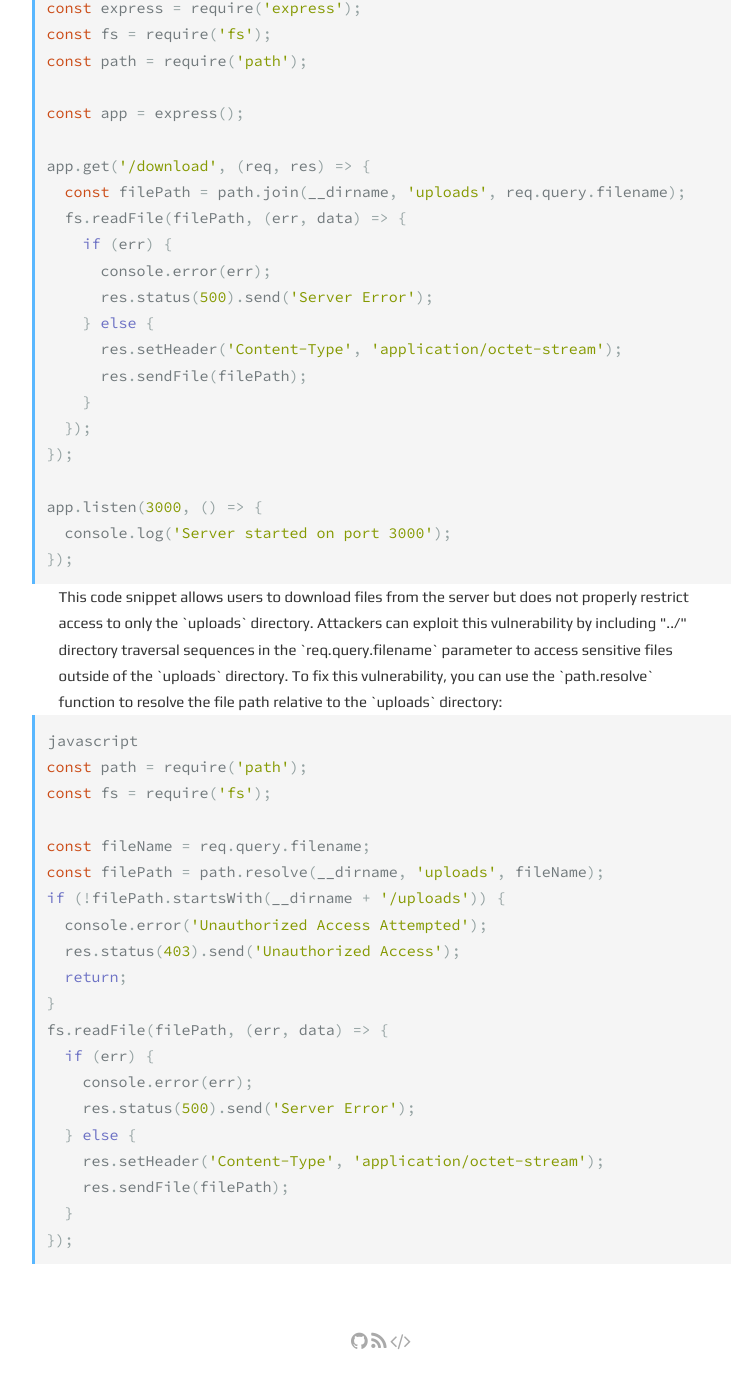
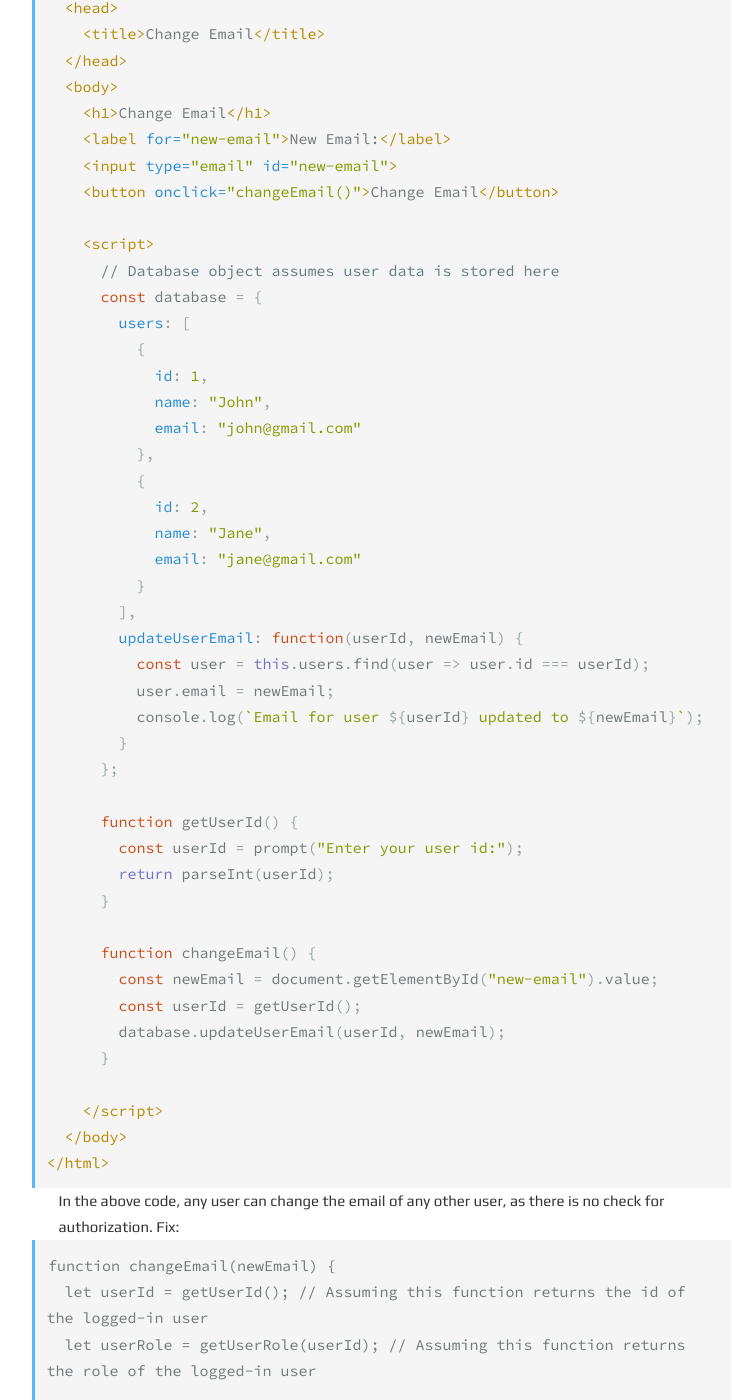
Before and after one commit to robsware/robsware.github.io, a Jekyll site: the page built from challenges/2023-03-27.html, in a window 1280 px wide and 1400 px high, scrolled down 241 px. Shown: the whole window, without its empty margins (259-991 px from the left). Built offline with Jekyll 4.4.1, drawn with Linux system fonts in a browser that asks for light colours; before the commit the page ends 1613 px from its top, so only the background shows below that; some of the changed text lies outside the part shown.

Commit message:
Automated daily appsec challenge

```diff
--- a/challenges/2023-03-27.html
+++ b/challenges/2023-03-27.html
@@ -4,68 +4,84 @@ layout: page
 
 <section class="post">
     <div class="flex-row-between">
-        <a href="{{ site.url }}{{ site.baseurl }}/"> Home</a>
+        <a href="{{ site.url }}{{ site.baseurl }}/2023-03-26"> Previous challenge</a>
+             <a href="{{ site.url }}{{ site.baseurl }}/"> Home</a>
       <button title="Change theme" id="theme-toggle" onclick="modeSwitcher()">
         <div></div>
       </button>
     </div>
   </section>
-The vulnerability is Improper Limitation of a Pathname to a Restricted Directory ('Path Traversal')
-{% highlight javascript %}
-javascript
-const express = require('express');
-const fs = require('fs');
-const path = require('path');
+The vulnerability is Missing Authorization
+{% highlight html %}
+<!DOCTYPE html>
+<html>
+  <head>
+    <title>Change Email</title>
+  </head>
+  <body>
+    <h1>Change Email</h1>
+    <label for="new-email">New Email:</label>
+    <input type="email" id="new-email">
+    <button onclick="changeEmail()">Change Email</button>
 
-const app = express();
+    <script>
+      // Database object assumes user data is stored here
+      const database = {
+        users: [
+          {
+            id: 1,
+            name: "John",
+            email: "john@gmail.com"
+          },
+          {
+            id: 2,
+            name: "Jane",
+            email: "jane@gmail.com"
+          }
+        ],
+        updateUserEmail: function(userId, newEmail) {
+          const user = this.users.find(user => user.id === userId);
+          user.email = newEmail;
+          console.log(`Email for user ${userId} updated to ${newEmail}`);
+        }
+      };
 
-app.get('/download', (req, res) => {
-  const filePath = path.join(__dirname, 'uploads', req.query.filename);
-  fs.readFile(filePath, (err, data) => {
-    if (err) {
-      console.error(err);
-      res.status(500).send('Server Error');
-    } else {
-      res.setHeader('Content-Type', 'application/octet-stream');
-      res.sendFile(filePath);
-    }
-  });
-});
+      function getUserId() {
+        const userId = prompt("Enter your user id:");
+        return parseInt(userId);
+      }
 
-app.listen(3000, () => {
-  console.log('Server started on port 3000');
-});
+      function changeEmail() {
+        const newEmail = document.getElementById("new-email").value;
+        const userId = getUserId();
+        database.updateUserEmail(userId, newEmail);
+      }
+
+    </script>
+  </body>
+</html>
 
 
 {% endhighlight %}
 
 
-This code snippet allows users to download files from the server but does not properly restrict access to only the `uploads` directory. Attackers can exploit this vulnerability by including "../" directory traversal sequences in the `req.query.filename` parameter to access sensitive files outside of the `uploads` directory.
+In the above code, any user can change the email of any other user, as there is no check for authorization.
 
-To fix this vulnerability, you can use the `path.resolve` function to resolve the file path relative to the `uploads` directory:
+Fix:
 
 
 
-{% highlight javascript %}
-javascript
-const path = require('path');
-const fs = require('fs');
+{% highlight html %}
+function changeEmail(newEmail) {
+  let userId = getUserId(); // Assuming this function returns the id of the logged-in user
+  let userRole = getUserRole(userId); // Assuming this function returns the role of the logged-in user
 
-const fileName = req.query.filename;
-const filePath = path.resolve(__dirname, 'uploads', fileName);
-if (!filePath.startsWith(__dirname + '/uploads')) {
-  console.error('Unauthorized Access Attempted');
-  res.status(403).send('Unauthorized Access');
-  return;
+  if(userRole === 'admin') {
+    let targetUserId = prompt('Enter the user id whose email you want to update:');
+    database.updateUserEmail(targetUserId, newEmail);
+  } else {
+    database.updateUserEmail(userId, newEmail);
+  }
 }
-fs.readFile(filePath, (err, data) => {
-  if (err) {
-    console.error(err);
-    res.status(500).send('Server Error');
-  } else {
-    res.setHeader('Content-Type', 'application/octet-stream');
-    res.sendFile(filePath);
-  }
-});
 
 {% endhighlight %}
```
Also changed, not shown: challenges/dailyappsec.html (+25 -23 lines).
